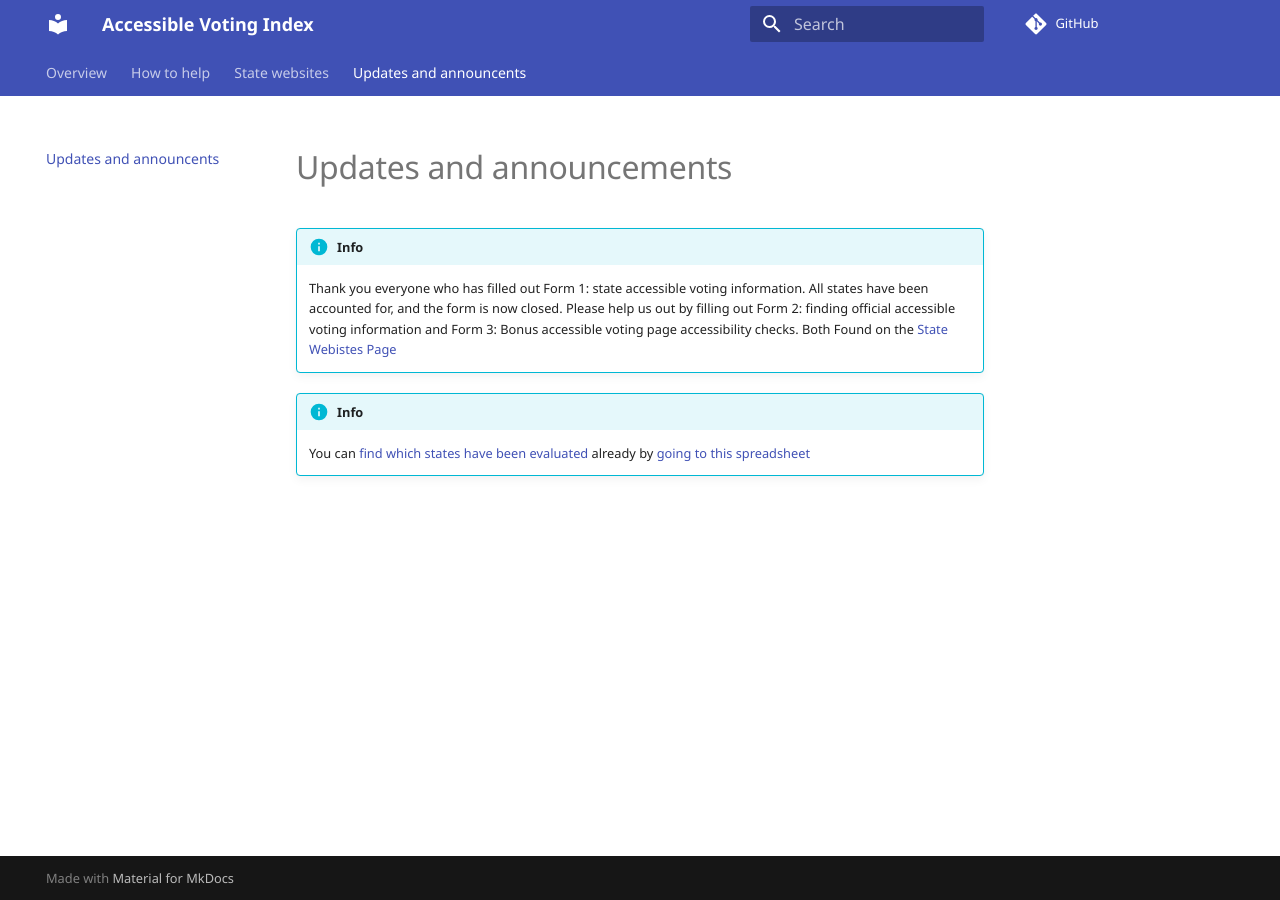
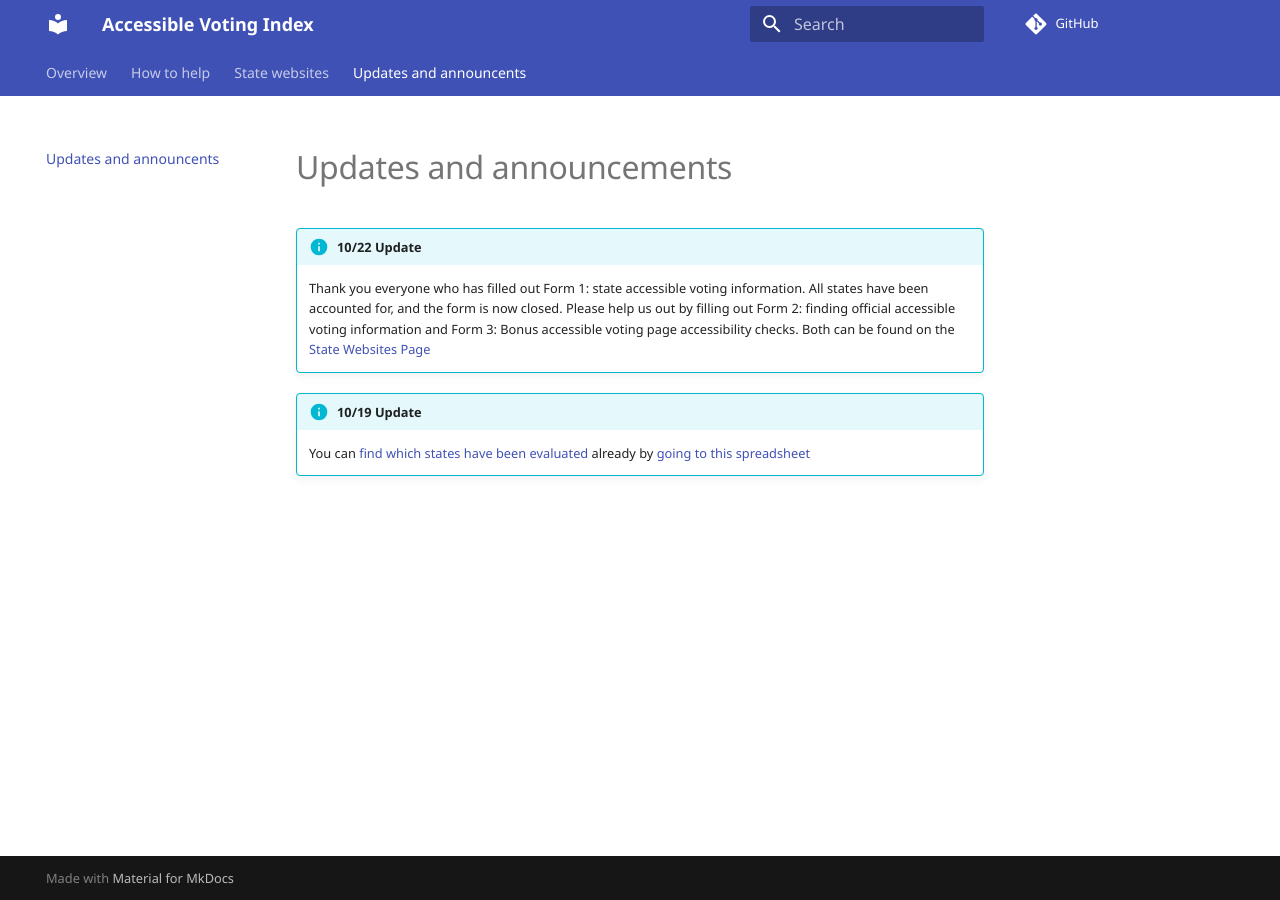
Before and after one commit to CivicDesign/Accessible-Voting-Index, an MkDocs documentation site: the page built from docs/updates.md, in a window 1280 px wide. Built offline with MkDocs 1.6.1 and Material for MkDocs 9.7.7, drawn with Linux system fonts in a browser that asks for light colours; some web fonts are replaced; comment, search, counter and statistics services are not loaded.

```diff
--- a/docs/updates.md
+++ b/docs/updates.md
@@ -1,7 +1,7 @@
 # Updates and announcements
 
-!!! info
-    Thank you everyone who has filled out Form 1: state accessible voting information. All states have been accounted for, and the form is now closed. Please help us out by filling out Form 2: finding official accessible voting information and Form 3: Bonus accessible voting page accessibility checks. Both Found on the [State Webistes Page](https://accessiblevotingindex.org/state_resources/){: target="_blank"}
+!!! info "10/22 Update"
+    Thank you everyone who has filled out Form 1: state accessible voting information. All states have been accounted for, and the form is now closed. Please help us out by filling out Form 2: finding official accessible voting information and Form 3: Bonus accessible voting page accessibility checks. Both can be found on the [State Websites Page](state_resources.md)
 
-!!! info
+!!! info "10/19 Update"
     You can [find which states have been evaluated](https://docs.google.com/spreadsheets/d/1kp8bjltH4Q6EK8p8rrqJeoCUJRVvsuMT94CRL-SLpT8/edit?usp=sharing){: target="_blank"} already by [going to this spreadsheet](https://docs.google.com/spreadsheets/d/1kp8bjltH4Q6EK8p8rrqJeoCUJRVvsuMT94CRL-SLpT8/edit?usp=sharing){: target="_blank"}
```
Also changed, not shown: docs/state_resources.md (+3 -2 lines).
